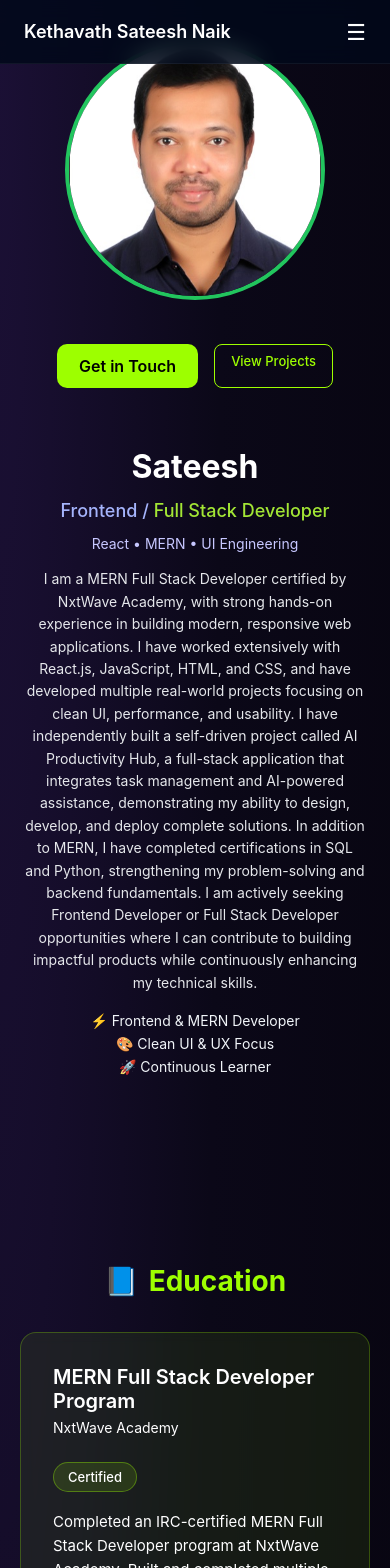
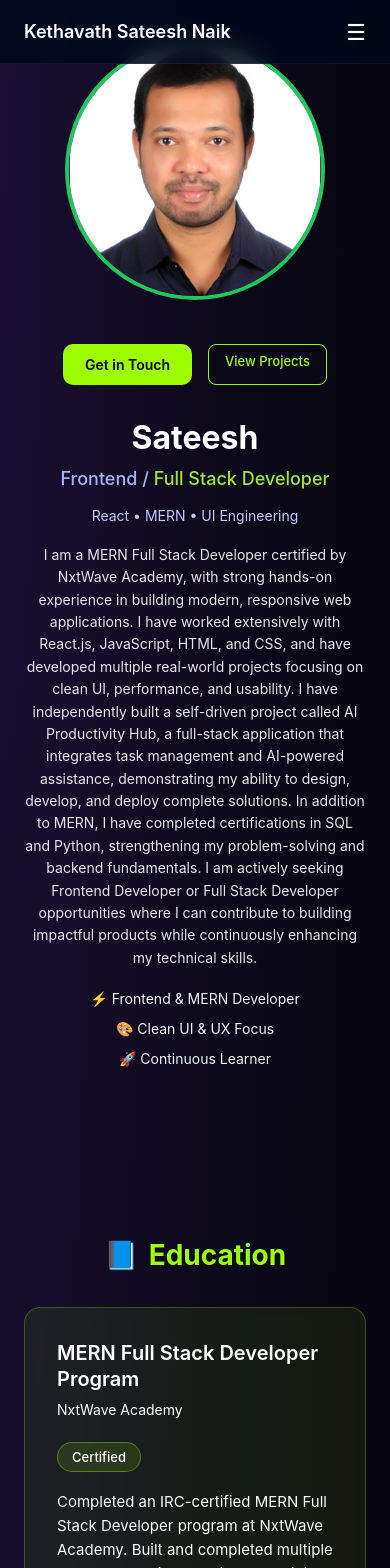
Before and after one commit to Sateesh64/portfolio, a React (Create React App) app: page / in a window 390 px wide. Shown: the top 1568 px of the page. Built offline with nearby package versions, Linux system fonts and the light colour scheme.

Commit message:
Make all sections mobile responsive

```diff
--- a/src/App.css
+++ b/src/App.css
@@ -219,6 +219,29 @@ body {
   }
 }
 
+@media (max-width: 768px) {
+  .hero-section {
+    min-height: auto;
+    padding-top: 100px;
+    text-align: center;
+  }
+
+  .hero-content {
+    align-items: center;
+  }
+
+  .hero-title {
+    font-size: 28px;
+  }
+
+  .hero-subtitle {
+    font-size: 14px;
+  }
+
+  .resume-btn {
+    margin-top: 16px;
+  }
+}
 
 
 
--- a/src/components/Certifications.css
+++ b/src/components/Certifications.css
@@ -87,3 +87,13 @@
   background: #9eff00;
   color: #0a0f1f;
 }
+
+@media (max-width: 768px) {
+  .cert-grid {
+    grid-template-columns: 1fr;
+  }
+
+  .cert-card {
+    padding: 18px;
+  }
+}
--- a/src/components/Contact.css
+++ b/src/components/Contact.css
@@ -93,3 +93,18 @@
   color: #9eff00;          /* neon highlight on hover */
   text-decoration: underline;
 }
+
+@media (max-width: 768px) {
+  .contact-grid {
+    grid-template-columns: 1fr;
+    gap: 16px;
+  }
+
+  .contact-card {
+    padding: 24px 16px;
+  }
+
+  .contact-heading {
+    font-size: 24px;
+  }
+}
--- a/src/components/Education.css
+++ b/src/components/Education.css
@@ -86,16 +86,21 @@
 
 /* MOBILE */
 @media (max-width: 768px) {
-  .education {
-    padding: 100px 20px 120px;
+  .education-card {
+    padding: 20px;
   }
 
   .education-header {
     flex-direction: column;
     align-items: flex-start;
-    gap: 12px;
+    gap: 6px;
+  }
+
+  .education-badge {
+    align-self: flex-start;
   }
 }
+
 
 .education-card {
   background: rgba(158, 255, 0, 0.08);
--- a/src/components/Footer.css
+++ b/src/components/Footer.css
@@ -42,3 +42,11 @@
   font-size: 12px;
   color: #9eff00;
 }
+
+@media (max-width: 768px) {
+  .footer {
+    font-size: 12px;
+    padding: 16px;
+    text-align: center;
+  }
+}
--- a/src/components/Projects.css
+++ b/src/components/Projects.css
@@ -92,3 +92,19 @@
     font-size: 26px;
   }
 }
+
+@media (max-width: 768px) {
+  .projects-grid {
+    grid-template-columns: 1fr;
+    gap: 20px;
+  }
+
+  .project-card {
+    padding: 20px;
+  }
+
+  .project-actions {
+    flex-direction: column;
+    gap: 10px;
+  }
+}
--- a/src/components/Skills.css
+++ b/src/components/Skills.css
@@ -67,3 +67,13 @@
     font-size: 26px;
   }
 }
+
+@media (max-width: 768px) {
+  .skills-grid {
+    grid-template-columns: 1fr;
+  }
+
+  .skill-card {
+    padding: 20px;
+  }
+}
--- a/src/index.css
+++ b/src/index.css
@@ -1,19 +1,69 @@
+/* ===============================
+   GLOBAL BASE STYLES
+================================ */
 
-
-html, body, #root {
+html,
+body,
+#root {
   margin: 0;
   padding: 0;
   min-height: 100%;
+
   background: radial-gradient(
     ellipse at top left,
     #1b1035 0%,
     #0b0818 40%,
     #06040d 100%
   );
+
   color: #ffffff;
   font-family: "Inter", system-ui, sans-serif;
+
+  overflow-x: hidden; /* ✅ prevents mobile horizontal scroll */
 }
 
 html {
   scroll-behavior: smooth;
 }
+
+/* ===============================
+   GLOBAL TYPOGRAPHY
+================================ */
+
+h1,
+h2,
+h3 {
+  margin: 0;
+  line-height: 1.3;
+}
+
+p {
+  line-height: 1.7;
+}
+
+/* ===============================
+   MOBILE OPTIMIZATION
+================================ */
+
+@media (max-width: 768px) {
+  body {
+    font-size: 14px;
+  }
+
+  h1 {
+    font-size: 28px;
+  }
+
+  h2 {
+    font-size: 24px;
+  }
+
+  h3 {
+    font-size: 18px;
+  }
+
+  section {
+    padding-left: 16px;
+    padding-right: 16px;
+  }
+}
```
